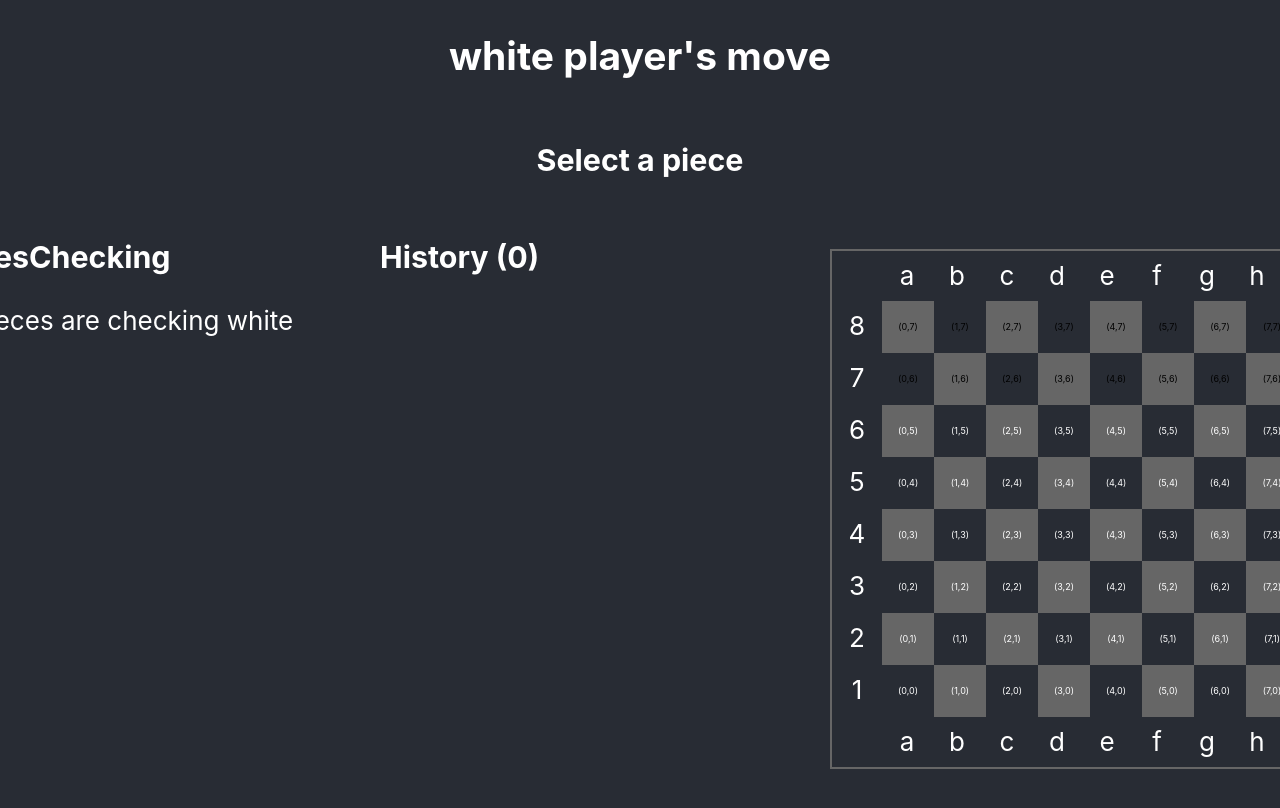
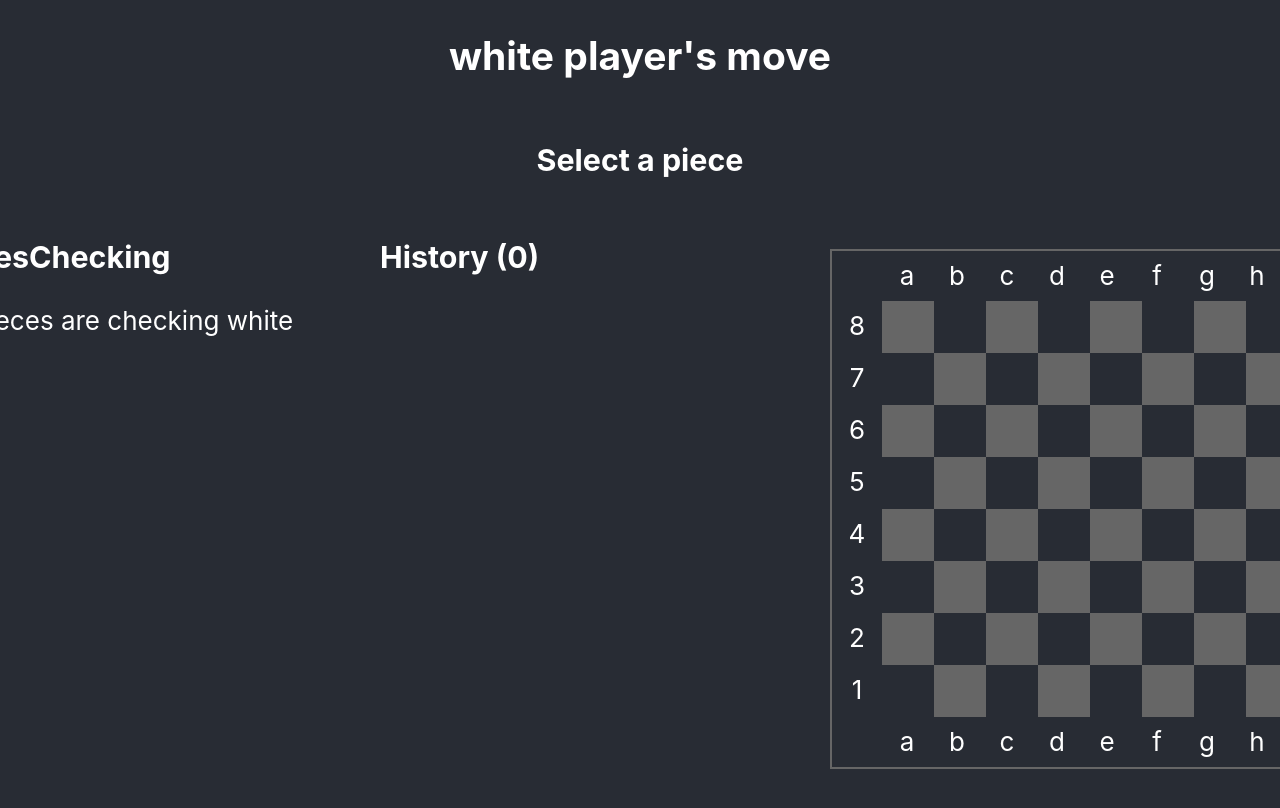
Before and after one commit to nicfix/chess, a React (Create React App) app: page / in a window 1280 px wide. Shown: the top 808 px of the page. Built offline with nearby package versions, Linux system fonts and the light colour scheme; what @fortawesome/fontawesome-free-solid would draw is missing.

Commit message:
Removed debugging labels

```diff
--- a/src/ui/components/Grid.tsx
+++ b/src/ui/components/Grid.tsx
@@ -52,7 +52,6 @@ const GameTile = ({ tile, possibleMoves, isSelected, onTileClick }: any) => {
         cursor: hasPiece || isPossibleMove ? 'pointer' : ''
     }} onClick={() => onTileClick(tile)}>
         <PieceIcon piece={tile.piece} />
-        <div style={{ fontSize: 9 }}>({`${tile.x},${tile.y}`})</div>
     </div>;
 };
 
```
